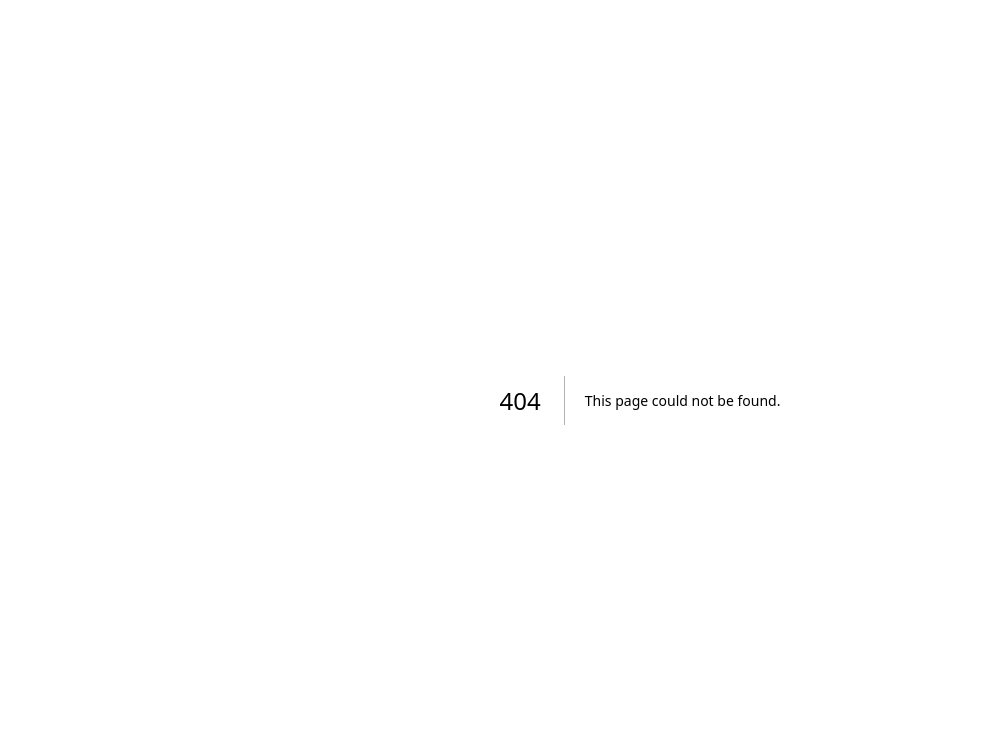
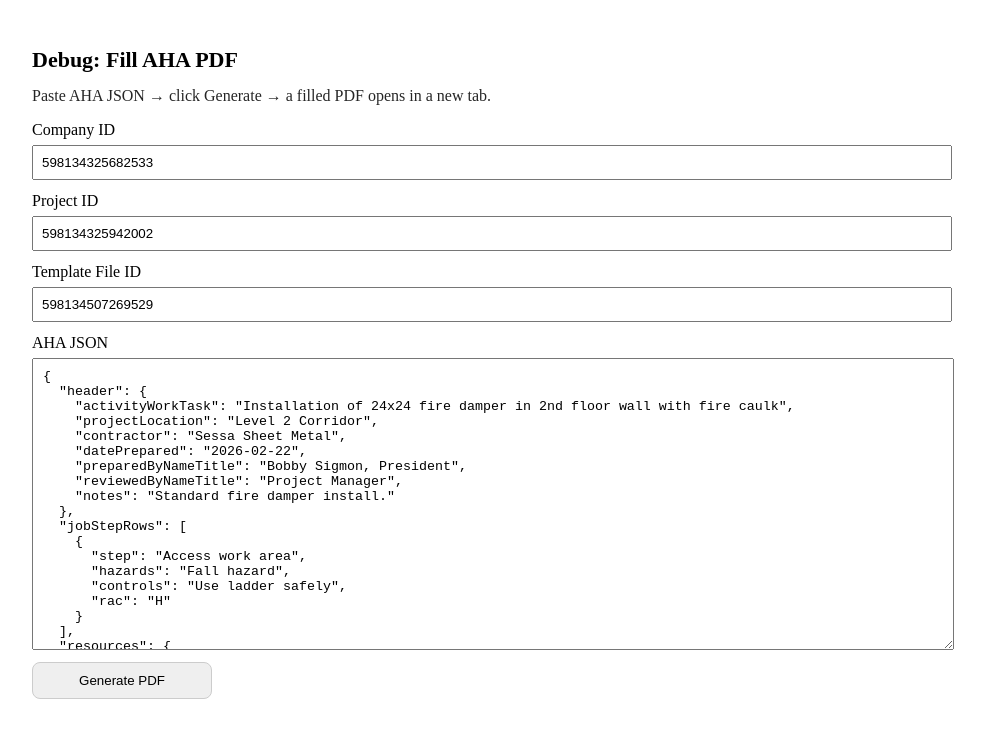
Before and after one commit to bsigmon369/aha-procore-tool, a Next.js app: page /app/debug/fill in a window 1280 px wide. Before the commit this address had no page. Shown: the top 738 px of the page, without its empty margins (0-985 px from the left). Built offline with nearby package versions, Linux system fonts and the light colour scheme.

Commit message:
Create page.tsx

```diff
--- /dev/null
+++ b/app/app/debug/fill/page.tsx
@@ -0,0 +1,136 @@
+"use client";
+
+import { useState } from "react";
+
+export default function DebugFillPage() {
+  const [companyId, setCompanyId] = useState("598134325682533");
+  const [projectId, setProjectId] = useState("598134325942002");
+  const [fileId, setFileId] = useState("598134507269529");
+  const [jsonText, setJsonText] = useState(`{
+  "header": {
+    "activityWorkTask": "Installation of 24x24 fire damper in 2nd floor wall with fire caulk",
+    "projectLocation": "Level 2 Corridor",
+    "contractor": "Sessa Sheet Metal",
+    "datePrepared": "2026-02-22",
+    "preparedByNameTitle": "Bobby Sigmon, President",
+    "reviewedByNameTitle": "Project Manager",
+    "notes": "Standard fire damper install."
+  },
+  "jobStepRows": [
+    {
+      "step": "Access work area",
+      "hazards": "Fall hazard",
+      "controls": "Use ladder safely",
+      "rac": "H"
+    }
+  ],
+  "resources": {
+    "equipmentToBeUsed": ["Ladder", "Fire damper"],
+    "training": ["Working at heights"],
+    "inspectionRequirements": ["Ladder inspection"]
+  }
+}`);
+
+  const [status, setStatus] = useState<string>("");
+
+  async function generate() {
+    setStatus("Generating…");
+
+    let ahaObj: any;
+    try {
+      ahaObj = JSON.parse(jsonText);
+    } catch (e: any) {
+      setStatus("JSON error: " + (e?.message || "invalid JSON"));
+      return;
+    }
+
+    try {
+      const res = await fetch("/api/procore/documents/aha-fill", {
+        method: "POST",
+        headers: { "Content-Type": "application/json" },
+        body: JSON.stringify({
+          company_id: companyId,
+          project_id: projectId,
+          file_id: fileId,
+          aha: ahaObj,
+        }),
+      });
+
+      if (!res.ok) {
+        const t = await res.text().catch(() => "");
+        setStatus(`Server error ${res.status}: ${t}`);
+        return;
+      }
+
+      const blob = await res.blob();
+      const url = URL.createObjectURL(blob);
+      window.open(url, "_blank", "noopener,noreferrer");
+      setStatus("Done. PDF opened in new tab.");
+    } catch (e: any) {
+      setStatus("Request failed: " + (e?.message || "unknown error"));
+    }
+  }
+
+  return (
+    <div style={{ padding: 24, maxWidth: 900 }}>
+      <h1 style={{ fontSize: 22, fontWeight: 700 }}>Debug: Fill AHA PDF</h1>
+      <p style={{ marginTop: 8, opacity: 0.85 }}>
+        Paste AHA JSON → click Generate → a filled PDF opens in a new tab.
+      </p>
+
+      <div style={{ display: "grid", gap: 12, marginTop: 16 }}>
+        <label>
+          Company ID
+          <input
+            value={companyId}
+            onChange={(e) => setCompanyId(e.target.value)}
+            style={{ display: "block", width: "100%", padding: 8, marginTop: 6 }}
+          />
+        </label>
+
+        <label>
+          Project ID
+          <input
+            value={projectId}
+            onChange={(e) => setProjectId(e.target.value)}
+            style={{ display: "block", width: "100%", padding: 8, marginTop: 6 }}
+          />
+        </label>
+
+        <label>
+          Template File ID
+          <input
+            value={fileId}
+            onChange={(e) => setFileId(e.target.value)}
+            style={{ display: "block", width: "100%", padding: 8, marginTop: 6 }}
+          />
+        </label>
+
+        <label>
+          AHA JSON
+          <textarea
+            value={jsonText}
+            onChange={(e) => setJsonText(e.target.value)}
+            rows={18}
+            style={{ display: "block", width: "100%", padding: 10, marginTop: 6, fontFamily: "monospace" }}
+          />
+        </label>
+
+        <button
+          onClick={generate}
+          style={{
+            padding: "10px 14px",
+            borderRadius: 8,
+            border: "1px solid #ccc",
+            cursor: "pointer",
+            width: 180,
+          }}
+        >
+          Generate PDF
+        </button>
+
+        <div style={{ marginTop: 8, fontFamily: "monospace", whiteSpace: "pre-wrap" }}>{status}</div>
+      </div>
+    </div>
+  );
+}
```
